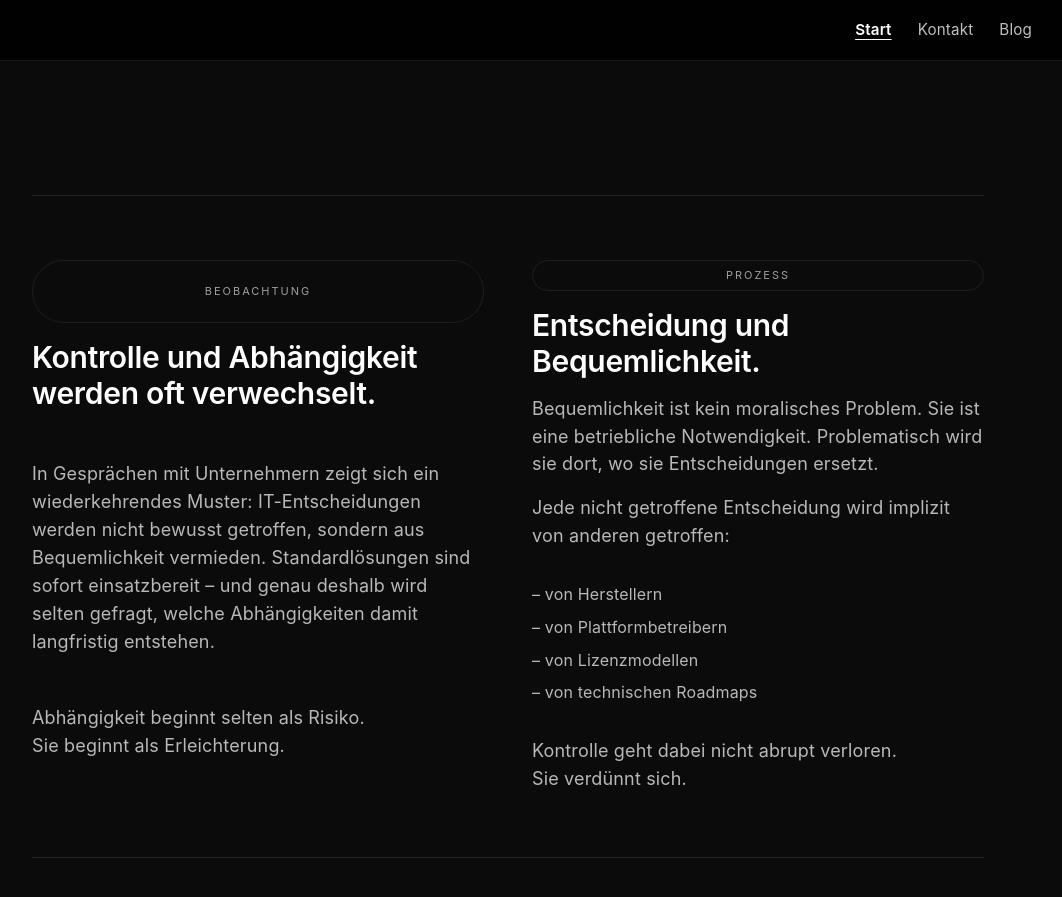
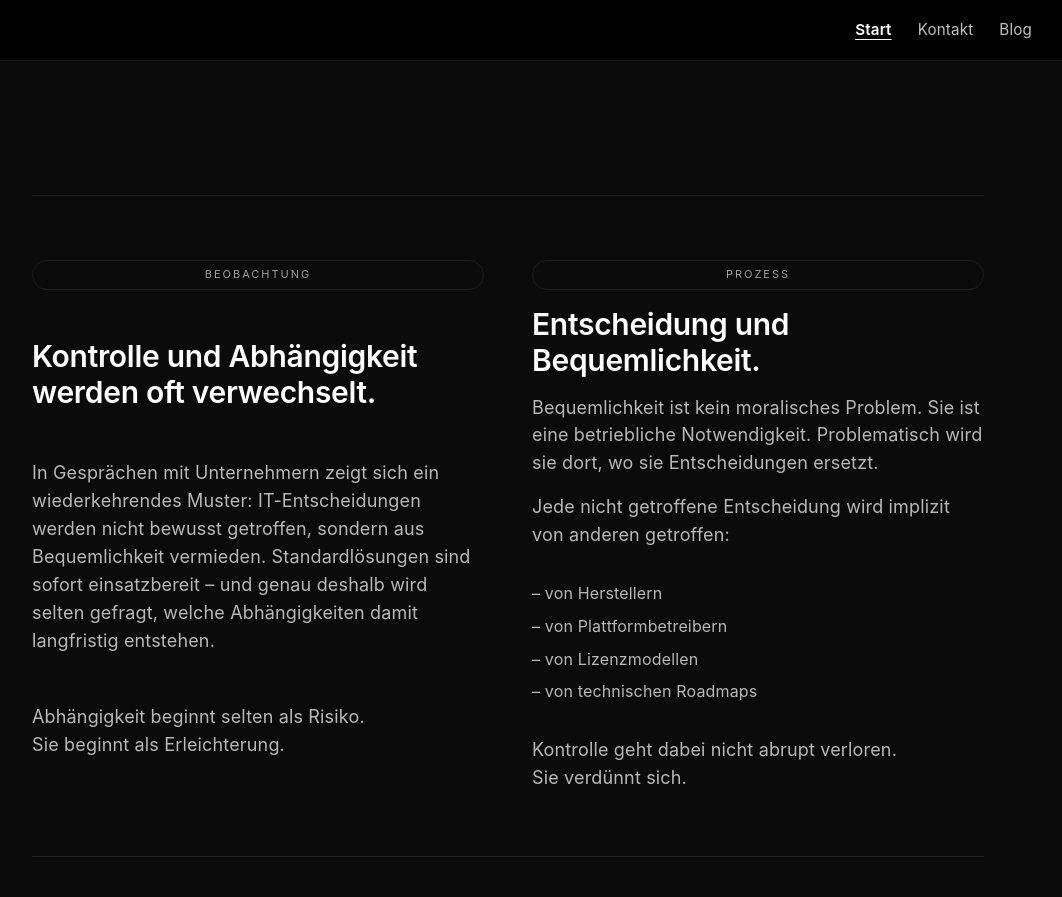
Before and after one commit to freedata-coop/freedata-coop.github.io, a Jekyll site: the page built from index.md, in a window 1280 px wide and 900 px high, scrolled down 660 px. Shown: the top 897 px of the window, without its empty margins (132-1194 px from the left). Built offline with Jekyll 4.4.1, drawn with Linux system fonts in a browser that asks for light colours; some of the changed text lies outside the part shown.

Commit message:
(feat): edit css

```diff
--- a/assets/custom.css
+++ b/assets/custom.css
@@ -102,6 +102,7 @@
   letter-spacing:.18em;
   text-transform:uppercase;
   color:var(--muted);
+  height: 30px;
   opacity:.85;
 }
 
--- a/index.md
+++ b/index.md
@@ -29,14 +29,12 @@
   <div class="stack">
     <span class="label">Beobachtung</span>
     <h2>Kontrolle und Abhängigkeit werden oft verwechselt.</h2>
-
     <p>
       In Gesprächen mit Unternehmern zeigt sich ein wiederkehrendes Muster:
       IT-Entscheidungen werden nicht bewusst getroffen, sondern aus Bequemlichkeit vermieden.
       Standardlösungen sind sofort einsatzbereit – und genau deshalb wird selten gefragt,
       welche Abhängigkeiten damit langfristig entstehen.
     </p>
-
     <p>
       Abhängigkeit beginnt selten als Risiko.<br>
       Sie beginnt als Erleichterung.
@@ -46,21 +44,17 @@
   <div class="stack">
     <span class="label">Prozess</span>
     <h2>Entscheidung und Bequemlichkeit.</h2>
-
     <p>
       Bequemlichkeit ist kein moralisches Problem. Sie ist eine betriebliche Notwendigkeit.
       Problematisch wird sie dort, wo sie Entscheidungen ersetzt.
     </p>
-
     <p>Jede nicht getroffene Entscheidung wird implizit von anderen getroffen:</p>
-
     <ul class="bullets">
       <li>von Herstellern</li>
       <li>von Plattformbetreibern</li>
       <li>von Lizenzmodellen</li>
       <li>von technischen Roadmaps</li>
     </ul>
-
     <p>
       Kontrolle geht dabei nicht abrupt verloren.<br>
       Sie verdünnt sich.
@@ -74,18 +68,15 @@
   <div class="stack">
     <span class="label">Technik</span>
     <h2>Besitz ist etwas anderes als Zugriff.</h2>
-
     <p>
       Technisch zeigt sich diese Verdünnung sehr konkret:
       Systeme können nutzbar sein, ohne verfügbar zu sein.
       Daten können erreichbar sein, ohne unter eigener Verfügung zu stehen.
     </p>
-
     <p>
       Zugriff suggeriert Kontrolle.<br>
       Besitz ermöglicht sie.
     </p>
-
     <p>
       Diese Unterscheidung wird oft erst relevant, wenn Alternativen fehlen.
     </p>
@@ -94,13 +85,11 @@
   <div class="stack">
     <span class="label">Konsequenz</span>
     <h2>Warum Einzellösungen nicht skalieren.</h2>
-
     <p>
       Individuelle Optimierung ist sinnvoll. Aber sie skaliert schlecht.
       Jedes Unternehmen, das dieselben Grundentscheidungen immer wieder neu treffen muss,
       zahlt dafür mit Zeit, Geld und Abhängigkeit.
     </p>
-
     <p>
       Was fehlt, ist nicht Technik.<br>
       Was fehlt, ist vorentschiedene Struktur.
@@ -114,13 +103,11 @@
   <div class="stack">
     <span class="label">Organisationslogik</span>
     <h2>Die Logik einer Genossenschaft.</h2>
-
     <p>
       Eine Genossenschaft ist keine Ideologie.
       Sie ist eine Organisationsform, die kollektive Vorentscheidungen ermöglicht –
       nicht, um Individualität zu ersetzen, sondern um sie zu entlasten.
     </p>
-
     <ul class="bullets">
       <li>Geteilte Entwicklung reduziert Redundanz.</li>
       <li>Gemeinsames Eigentum stabilisiert Kontrolle.</li>
@@ -131,13 +118,11 @@
   <div class="stack">
     <span class="label">FreeData</span>
     <h2>FreeData als Struktur.</h2>
-
     <p>
       FreeData ist keine Plattform. Kein Produktversprechen. Kein Manifest.
       FreeData ist der Versuch, Entscheidungen über IT-Grundlagen kollektiv vorzudenken
       und technisch zu verstetigen.
     </p>
-
     <ul class="bullets">
       <li>Genossenschaftlich organisiert</li>
       <li>Auf Open-Source-Basis</li>
@@ -152,21 +137,18 @@
   <div class="manifest">
     <h3>Eine nüchterne Feststellung</h3>
     <p><br>
-      Nicht Technologie entscheidet über Souveränität.<br>
-      <br>
-      Sondern die Fähigkeit, Entscheidungen gemeinsam zu tragen.<br>
+      Nicht Technologie entscheidet über Souveränität.
+      Sondern die Fähigkeit, Entscheidungen gemeinsam zu tragen.<br><br>
       Und dauerhaft zu sichern.
     </p>
   </div>
 
   <div class="stack">
     <span class="label">Kontakt</span>
-    <h2>Wenn diese Unterscheidungen für Sie Sinn ergeben</h2>
-
-    <p>
-      dann lohnt sich ein Gespräch.<br>
-    </p>
-
+    <h2>
+      Wenn diese Unterscheidungen für Sie Sinn ergeben,<br>
+      dann lohnt sich ein Gespräch.
+    </h2>
     <div class="row">
       <a class="cta" href="mailto:shift@freedata.net?subject=Kontrolle%20statt%20Abh%C3%A4ngigkeit%20%E2%80%93%20FreeData&body=Kurz%3A%20Was%20ich%20bei%20uns%20sehe%3A%20">
         <span class="dot" aria-hidden="true"></span>
```
